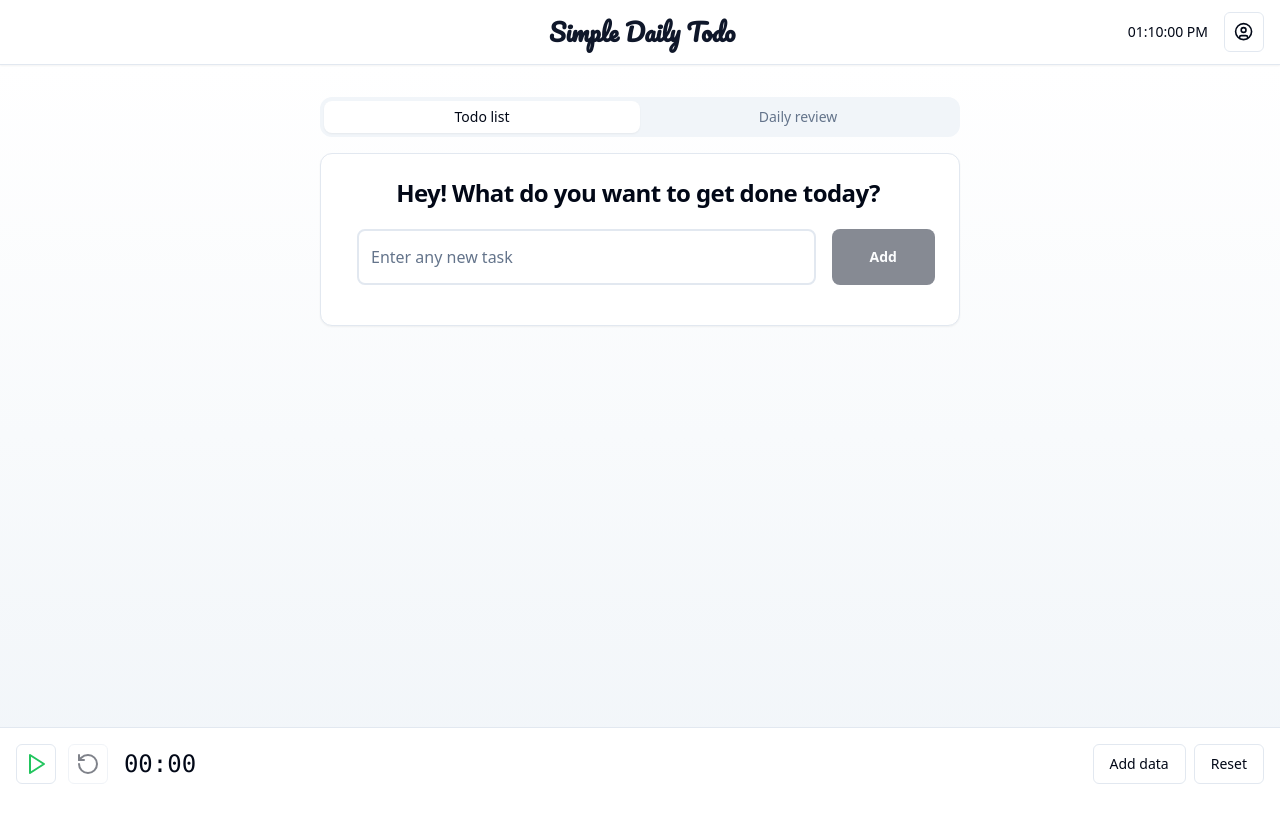
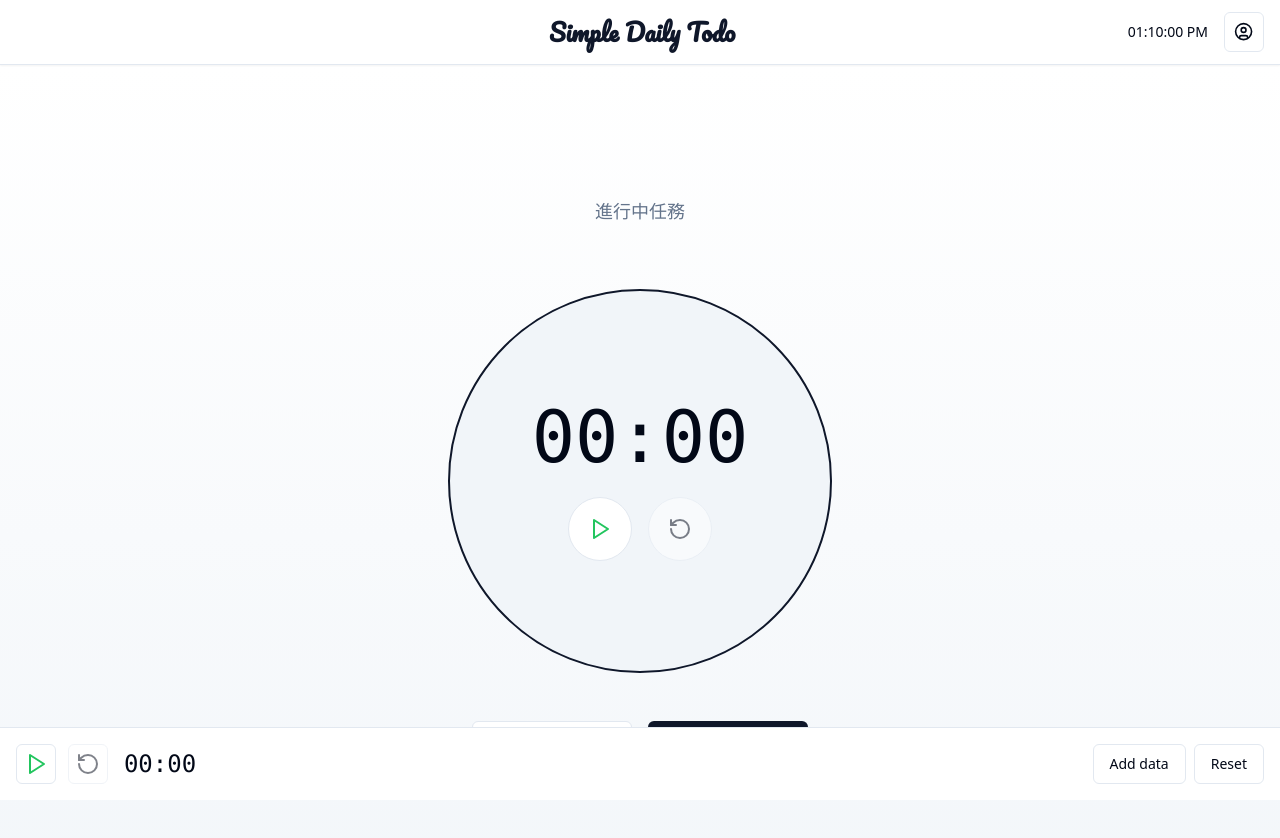
Before and after one commit to Simonlin7972/simple-daily-todo, a React (Vite) app: page /focus in a window 1280 px wide. Before the commit this address led to /. Shown: the top 838 px of the page. Before the commit the page ends 800 px from the top, so only its background shows below. Built offline with nearby package versions, Linux system fonts and the light colour scheme; the HTML template or start-up script is replaced by a standard one.

Commit message:
add basic focus mode

```diff
--- a/public/locales/en/translation.json
+++ b/public/locales/en/translation.json
@@ -66,5 +66,7 @@
   "setUserName": "Set user name",
   "addTask": "Add task",
   "newTask": "Enter your task",
-  "tasksCompletedCount": "Completed {{count}} tasks today"
+  "tasksCompletedCount": "Completed {{count}} tasks today",
+  "focusMode": "Focus Mode",
+  "complete": "Complete"
 }
--- a/public/locales/zh/translation.json
+++ b/public/locales/zh/translation.json
@@ -70,5 +70,8 @@
   "setUserName": "設定使用者名稱",
   "addTask": "新增任務",
   "newTask": "輸入你的新任務",
-  "tasksCompletedCount": "今天已完成 {{count}} 件任務"
+  "tasksCompletedCount": "今天已完成 {{count}} 件任務",
+  "focusMode": "專注模式",
+  "complete": "完成任務",
+  "home": "回首頁"
 }
--- a/src/App.css
+++ b/src/App.css
@@ -14,6 +14,11 @@
 }
 .logo.react:hover {
   filter: drop-shadow(0 0 2em #61dafbaa);
+}
+
+.main-content {
+  padding-top: 16px;
+  padding-bottom: 120px;
 }
 
 @keyframes logo-spin {
--- a/src/App.tsx
+++ b/src/App.tsx
@@ -2,8 +2,8 @@ import { useState, useEffect } from 'react'
 import { BrowserRouter as Router, Route, Routes, Navigate } from 'react-router-dom'
 import { TodoList } from './components/TodoList'
 import { ThemeProvider } from "./components/theme-provider";
-import { TopNavBar } from "./components/TopNavBar"
-import { BottomBar } from "./components/BottomBar"
+import { TopNavBar } from './components/layout/TopNavBar';
+import { BottomBar } from './components/layout/BottomBar';
 import { DailyReview } from './components/DailyReview'
 import { Profile } from './components/Profile'
 import './App.css'
@@ -13,6 +13,7 @@ import { CommandDialog, CommandInput, CommandList, CommandEmpty, CommandGroup, C
 import { FontProvider } from './contexts/FontContext';
 import RepeatTodoManagement from './pages/RepeatTodoManagement';
 import TodoHistory from './pages/TodoHistory';
+import { FocusPage } from './pages/FocusPage';
 
 function App() {
   const [currentTime, setCurrentTime] = useState(new Date());
@@ -55,18 +56,21 @@ function App() {
     <Router>
       <ThemeProvider attribute="class" defaultTheme="system" enableSystem>
         <FontProvider>
-          <div className="min-h-screen font-sans antialiased bg-background text-foreground flex flex-col">
-            <TopNavBar currentTime={formatTime(currentTime)} />
-            <main className="flex-grow w-full py-4 pb-28 bg-gradient-to-b from-background to-muted">
+          <div className="font-sans antialiased bg-background text-foreground flex flex-col">
+          <TopNavBar currentTime={formatTime(currentTime)} />
+
+            <div className="main-content min-h-screen bg-gradient-to-b from-background to-muted">
               <Routes>
                 <Route path="/" element={<TodoList />} />
                 <Route path="/daily-review" element={<DailyReview />} />
                 <Route path="/profile" element={<Profile />} />
+                <Route path="/focus" element={<FocusPage />} />
+                <Route path="/todo-history" element={<TodoHistory />} />
                 <Route path="/repeat-todo-management" element={<RepeatTodoManagement />} />
-                <Route path="/todo-history" element={<TodoHistory />} />
                 <Route path="*" element={<Navigate to="/" replace />} />
               </Routes>
-            </main>
+            </div>
+
             <BottomBar />
             <Toaster />
             <CommandDialog open={open} onOpenChange={setOpen}>
--- a/src/components/TimerButton.tsx
+++ b/src/components/TimerButton.tsx
@@ -16,7 +16,7 @@ export function TimerButton() {
 
     const handleToggleTimer = (event: CustomEvent<{ taskText: string }>) => {
       if (event.detail.taskText === currentTask) {
-        setIsRunning(!isRunning);
+        setIsRunning(prev => !prev);
       }
     };
 
@@ -27,18 +27,11 @@ export function TimerButton() {
       window.removeEventListener('startTimer', handleStartTimer as EventListener);
       window.removeEventListener('toggleTimer', handleToggleTimer as EventListener);
     };
-  }, [currentTask, isRunning]);
+  }, [currentTask]);
 
   useEffect(() => {
-    // 發送狀態更新事件
-    window.dispatchEvent(new CustomEvent('timerStateUpdate', {
-      detail: {
-        taskText: currentTask,
-        isRunning
-      }
-    }));
+    let interval: NodeJS.Timeout;
 
-    let interval: NodeJS.Timeout;
     if (isRunning) {
       interval = setInterval(() => {
         setTime((prevTime) => {
@@ -61,15 +54,15 @@ export function TimerButton() {
     };
   }, [isRunning, currentTask]);
 
-  const toggleTimer = () => {
-    setIsRunning(!isRunning);
-  };
-
   const resetTimer = () => {
     setIsRunning(false);
     setTime(0);
     setCurrentTask('');
     window.dispatchEvent(new CustomEvent('timerReset'));
+  };
+
+  const toggleTimer = () => {
+    setIsRunning(!isRunning);
   };
 
   const formatTime = (seconds: number) => {
--- a/src/components/TodoItem.tsx
+++ b/src/components/TodoItem.tsx
@@ -72,18 +72,12 @@ export const TodoItem: React.FC<TodoItemProps> = ({
       }
     };
 
-    const handleTimerReset = () => {
-      setTimerInfo(null);
-    };
-
     window.addEventListener('timerUpdate', handleTimerUpdate as EventListener);
     window.addEventListener('timerStateUpdate', handleTimerStateUpdate as EventListener);
-    window.addEventListener('timerReset', handleTimerReset);
 
     return () => {
       window.removeEventListener('timerUpdate', handleTimerUpdate as EventListener);
       window.removeEventListener('timerStateUpdate', handleTimerStateUpdate as EventListener);
-      window.removeEventListener('timerReset', handleTimerReset);
     };
   }, [todo.text]);
 
--- a/src/components/TodoList.tsx
+++ b/src/components/TodoList.tsx
@@ -11,6 +11,9 @@ import { toast } from 'sonner';
 import { CompletedPanel } from './CompletedPanel';
 import useLocalStorage from '../hooks/useLocalStorage';
 import { TodoPanel } from './TodoPanel';
+import { Button } from "@/components/ui/button";
+import { Focus } from "lucide-react";
+import { useNavigate } from 'react-router-dom';
 
 interface Todo {
   id: number;
@@ -278,6 +281,8 @@ export function TodoList() {
     window.dispatchEvent(event);
   };
 
+  const navigate = useNavigate();
+
   return (
     <TooltipProvider>
       <DragDropContext onDragEnd={onDragEnd}>
@@ -319,6 +324,13 @@ export function TodoList() {
             </div>
           </div>
         </div>
+        {/* Focus Mode 浮動按鈕 */}
+        <Button
+          className="fixed bottom-24 right-4 rounded-full w-12 h-12 shadow-lg"
+          onClick={() => navigate('/focus')}
+        >
+          <Focus className="h-6 w-6" />
+        </Button>
       </DragDropContext>
     </TooltipProvider>
   );
--- a/src/components/BottomBar.tsx
+++ b/src/components/layout/BottomBar.tsx
@@ -1,5 +1,5 @@
-import { Button } from "../components/ui/button";
-import { TimerButton } from "../components/TimerButton";
+import { Button } from "../ui/button";
+import { TimerButton } from "../TimerButton";
 import { useTranslation } from 'react-i18next';
 
 export function BottomBar() {
--- a/src/components/TopNavBar.tsx
+++ b/src/components/layout/TopNavBar.tsx
@@ -1,6 +1,6 @@
 import React from 'react';
 import { useTranslation } from 'react-i18next';
-import { MobileMenu } from "./MobileMenu";
+import { MobileMenu } from "../MobileMenu";
 import { Link, useNavigate } from 'react-router-dom';
 import { Button } from "@/components/ui/button";
 import { UserCircle } from "lucide-react";
--- /dev/null
+++ b/src/pages/FocusPage.tsx
@@ -0,0 +1,120 @@
+import React, { useEffect, useState } from 'react';
+import { useNavigate } from 'react-router-dom';
+import { Button } from "@/components/ui/button";
+import { Home, Check, Play, Pause, RotateCcw } from "lucide-react";
+import { useTranslation } from 'react-i18next';
+
+export const FocusPage: React.FC = () => {
+  const navigate = useNavigate();
+  const { t } = useTranslation();
+  const [isRunning, setIsRunning] = useState(false);
+  const [time, setTime] = useState(0);
+  const [currentTask, setCurrentTask] = useState<string>('');
+
+  useEffect(() => {
+    const handleTimerUpdate = (event: CustomEvent<{ taskText: string; time: number; isRunning: boolean }>) => {
+      if (event.detail.taskText) {
+        setCurrentTask(event.detail.taskText);
+        setIsRunning(event.detail.isRunning);
+        setTime(event.detail.time);
+      }
+    };
+
+    window.addEventListener('timerUpdate', handleTimerUpdate as EventListener);
+
+    return () => {
+      window.removeEventListener('timerUpdate', handleTimerUpdate as EventListener);
+    };
+  }, []);
+
+  useEffect(() => {
+    let interval: NodeJS.Timeout;
+    if (isRunning) {
+      interval = setInterval(() => {
+        setTime(prevTime => prevTime + 1);
+      }, 1000);
+    }
+    return () => {
+      if (interval) {
+        clearInterval(interval);
+      }
+    };
+  }, [isRunning]);
+
+  const toggleTimer = () => {
+    setIsRunning(!isRunning);
+    window.dispatchEvent(new CustomEvent('toggleTimer', { detail: { taskText: currentTask } }));
+  };
+
+  const resetTimer = () => {
+    setIsRunning(false);
+    setTime(0);
+    setCurrentTask('');
+  };
+
+  const formatTime = (seconds: number) => {
+    const mins = Math.floor(seconds / 60);
+    const secs = seconds % 60;
+    return `${mins.toString().padStart(2, '0')}:${secs.toString().padStart(2, '0')}`;
+  };
+
+  return (
+    <div className="min-h-screen flex items-center justify-center">
+      <div className="flex flex-col items-center">
+        <div className="flex flex-col items-center mb-12">
+          <span className="text-lg mb-4 text-muted-foreground">進行中任務</span>
+          <span className="text-3xl">{currentTask}</span>
+        </div>
+        {/* 圓形計時器 */}
+        <div className="w-96 h-96 rounded-full border-2 bg-muted border-primary flex flex-col items-center justify-center mb-12">
+          <span className="text-7xl font-mono mb-6">{formatTime(time)}</span>
+
+          {/* 計時器控制按鈕 */}
+          <div className="flex space-x-4">
+            <Button
+              variant="outline"
+              size="icon"
+              onClick={toggleTimer}
+              className={`w-16 h-16 rounded-full ${isRunning ? 'text-yellow-500' : 'text-green-500'}`}
+            >
+              {isRunning ? <Pause size={24} /> : <Play size={24} />}
+            </Button>
+            <Button
+              variant="outline"
+              size="icon"
+              onClick={resetTimer}
+              disabled={time === 0}
+              className="w-16 h-16 rounded-full"
+            >
+              <RotateCcw size={24} />
+            </Button>
+          </div>
+        </div>
+
+        {/* 底部按鈕 */}
+        <div className="flex space-x-4">
+          <Button
+            variant="outline"
+            size="lg"
+            onClick={() => navigate('/')}
+            className="w-40"
+          >
+            <Home className="mr-2 h-4" />
+            {t('home')}
+          </Button>
+          <Button
+            size="lg"
+            onClick={() => {
+              // TODO: 處理完成任務邏輯
+              navigate('/');
+            }}
+            className="w-40"
+          >
+            <Check className="mr-2 h-4" />
+            {t('complete')}
+          </Button>
+        </div>
+      </div>
+    </div>
+  );
+};
```
